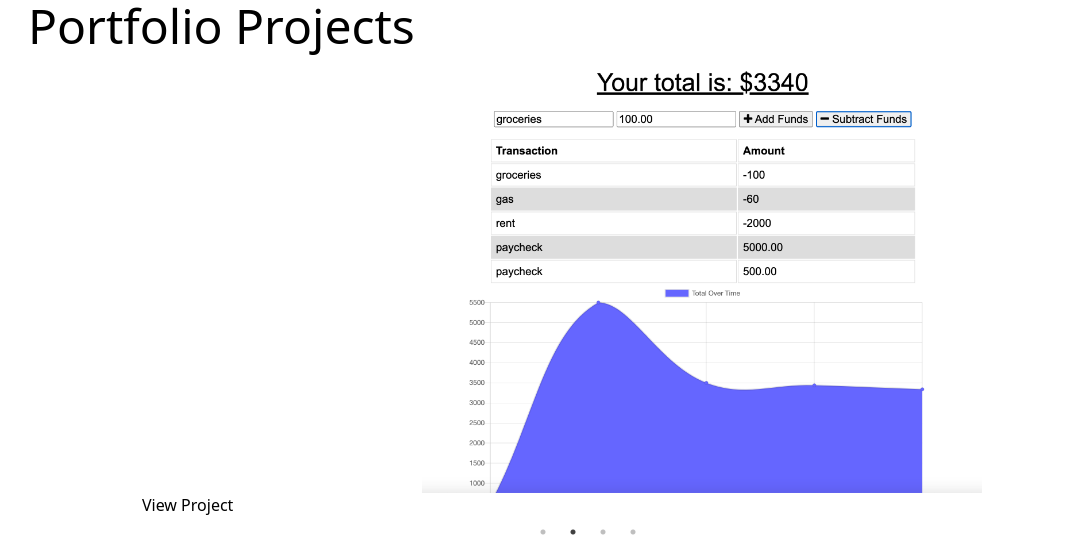
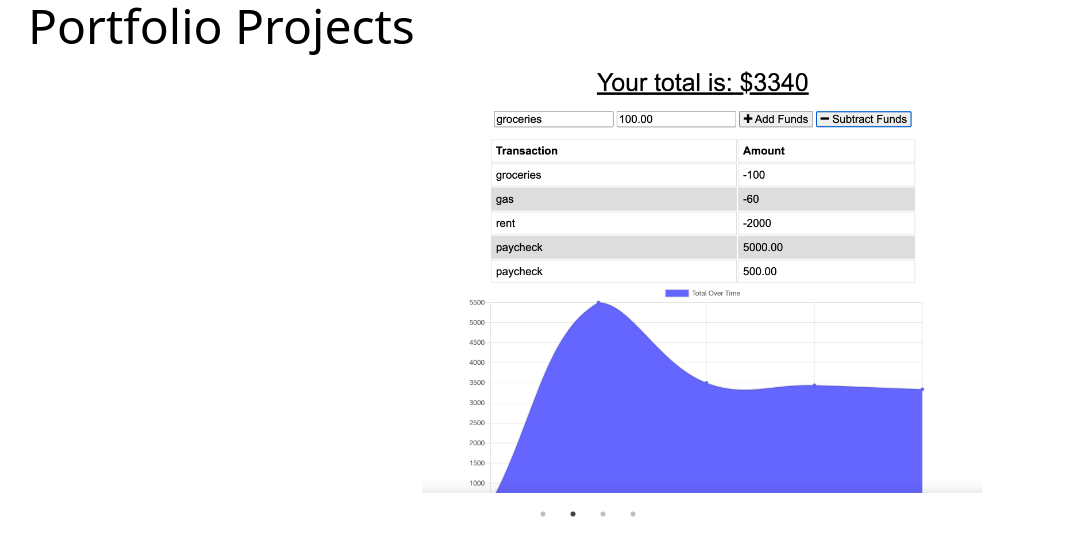
Before and after one commit to brahmg1/brahmgicheru-portfolio, a Next.js app: page / in a window 1280 px wide. Shown: the part 1146-1700 px from the top of the page, without its empty margins (52-1119 px from the left). Built offline with nearby package versions, Linux system fonts and the light colour scheme.

Commit message:
center carousel and width

```diff
--- a/pages/index.js
+++ b/pages/index.js
@@ -178,12 +178,27 @@ function HomePage() {
            <h3 className="text-5xl pb-5 dark:text-white">Portfolio Projects</h3>
            {/* <p className="text-lg font-medium py-2 leading-8 text-gray-800 dark:text-white">Here is my portfolio..........</p> */}
 
-           <div className="carousel">
+           <div className="carousel" style= {{
+             maxWidth: "1250px",
+             margin: "0 auto",
+           }}>
            <Slider {...sliderSettings}>
             {projects.map((project, index) => (
 
-              <div key={index} className="relative" onMouseEnter={() => setShowDescription(true)} onMouseLeave={() => setShowDescription(false)}>
+              <div
+              key={index}
+              className="relative"
+              onMouseEnter={() => setShowDescription(true)}
+              onMouseLeave={() => setShowDescription(false)
+              }>
 
+                <a
+                  key={index}
+                  href={project.url}
+                  target="_blank"
+                  rel="noopener noreferrer"
+                  className="relative"
+                >
                 <div className="project-image" style={{
                   position: "relative",
                   textAlign: "center",
@@ -227,7 +242,7 @@ function HomePage() {
               )}
                 </div>
 
-                <a href={project.url}>View Project</a>
+                </a>
               </div>
             ))}
           </Slider>
```
